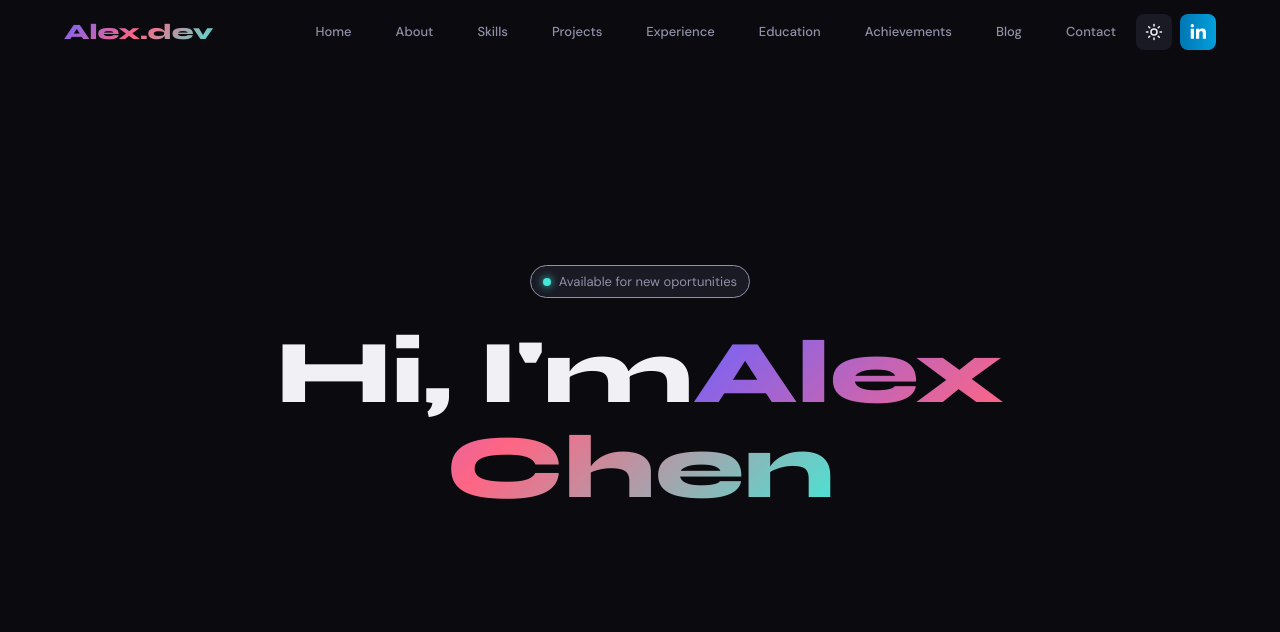
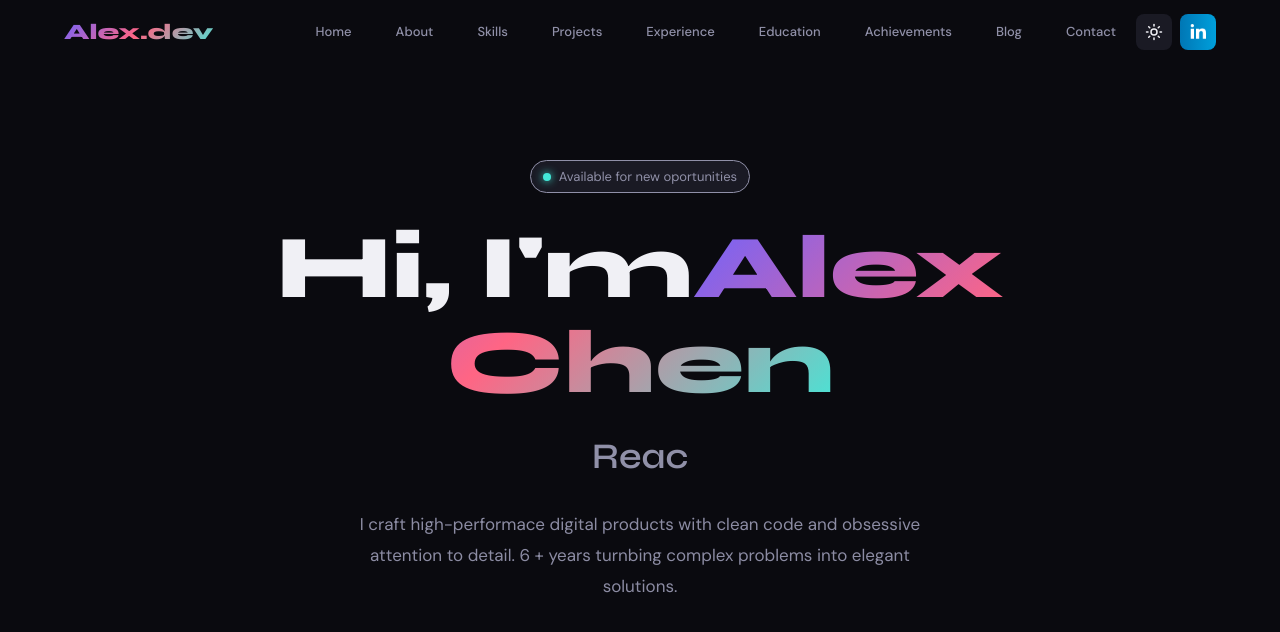
Before and after one commit to Jisap/vite-devportfolio, a React (Vite) app: page / in a window 1280 px wide. Shown: the top 632 px of the page. Built offline with nearby package versions, Linux system fonts and the light colour scheme.

Commit message:
feat: add Hero section with dynamic title typing effect

```diff
--- a/src/sections/Hero.jsx
+++ b/src/sections/Hero.jsx
@@ -57,6 +57,14 @@ const Hero = () => {
           <h1 className='text-[clamp(44px,8vw,90px)] font-extrabold leading-[1.05] mb-5 animate-[fadeUp_0.8s_ease_forwards]'>
             Hi, I'm<span className='grad'>Alex Chen</span>
           </h1>
+
+          <h2 className='text-[clamp(20px,3.5vw,36px)] font-semibold text-text2 mb-6 min-h-12.5 animate-[fadeUp_0.8s_0.15s_ease_both]'>
+            {typed}<span className='cursor'></span>
+          </h2>
+
+          <p className='text-[17px] text-text2 max-w-150 mx-auto mb-10 leading-[1.8] animate-[fadeUp_0.8_0.3s_ease_both]'>
+            I craft high-performace digital products with clean code and obsessive attention to detail. 6 + years turnbing complex problems into elegant solutions.
+          </p>
         </div>
       </section>
     </>
```
